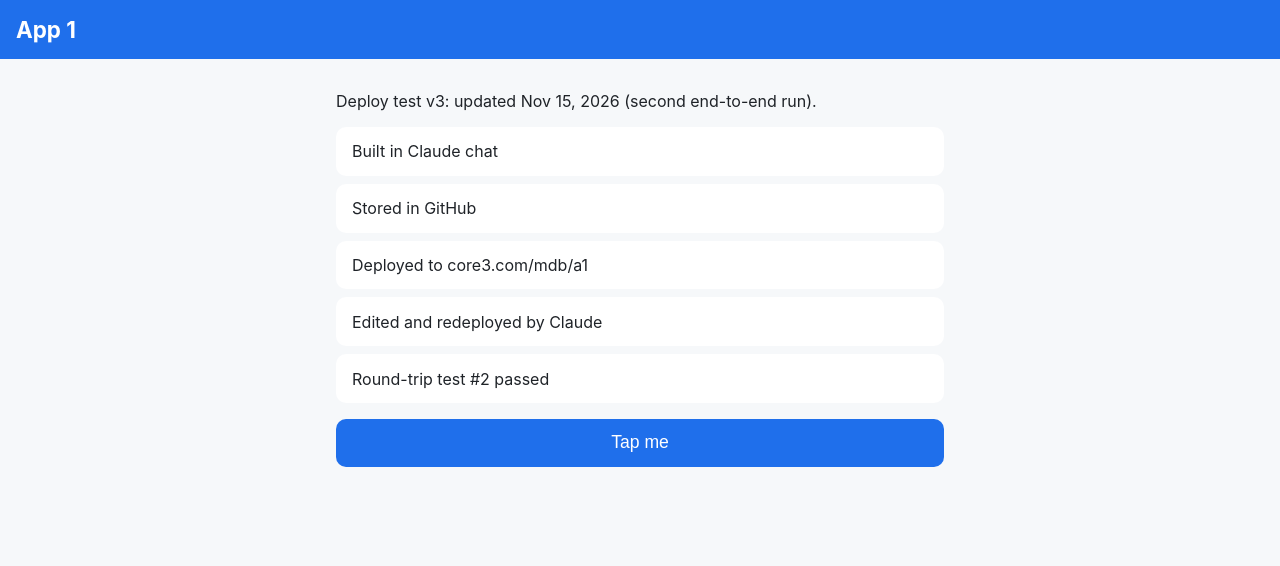
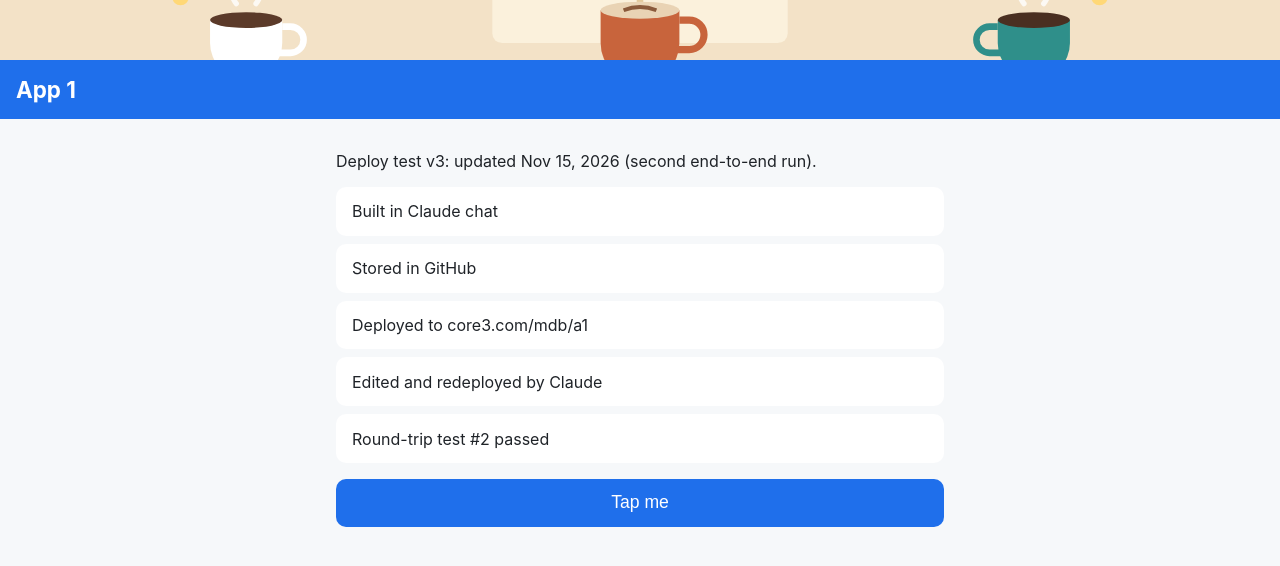
Before and after one commit to nbk5876/mobile-deploy, a plain HTML site: page mdb/a1/index.html in a window 1280 px wide. Drawn offline with Linux system fonts and the light colour scheme.

Commit message:
a1: add coffee-cups banner image above header
Co-Authored-By: Claude Sonnet 5.5 <noreply@anthropic.com>
Claude-Session: https://claude.ai/code/session_018b9ipg1WM5iK7Y5Qsahdug

```diff
--- a/mdb/a1/index.html
+++ b/mdb/a1/index.html
@@ -9,6 +9,7 @@
   <link rel="stylesheet" href="style.css">
 </head>
 <body>
+  <img class="banner" src="banner.svg" alt="Coffee cups on a café table">
   <header>
     <h1 id="title">Loading…</h1>
   </header>
--- a/mdb/a1/style.css
+++ b/mdb/a1/style.css
@@ -10,6 +10,7 @@ body {
   color: var(--fg);
   padding: env(safe-area-inset-top) env(safe-area-inset-right) env(safe-area-inset-bottom) env(safe-area-inset-left);
 }
+.banner { display: block; width: 100%; height: 60px; object-fit: cover; }
 header { background: var(--accent); color: #fff; padding: 1rem; }
 h1 { margin: 0; font-size: 1.4rem; }
 main { padding: 1rem; max-width: 40rem; margin: 0 auto; }
```
Also changed, not shown: mdb/a1/banner.svg (added).
